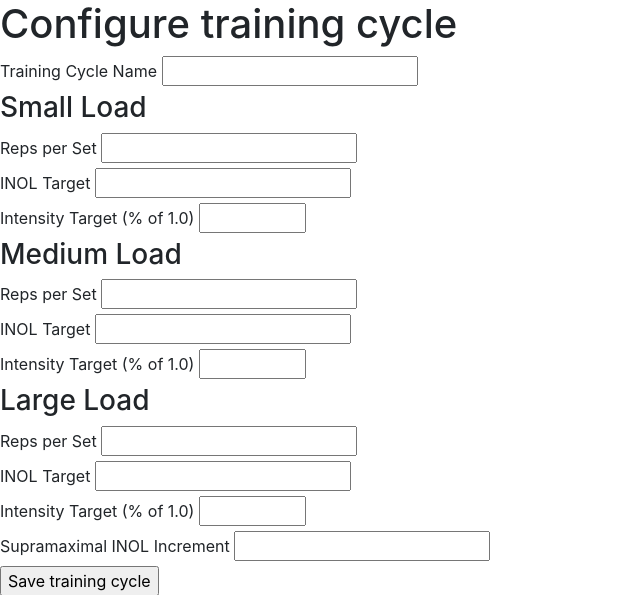
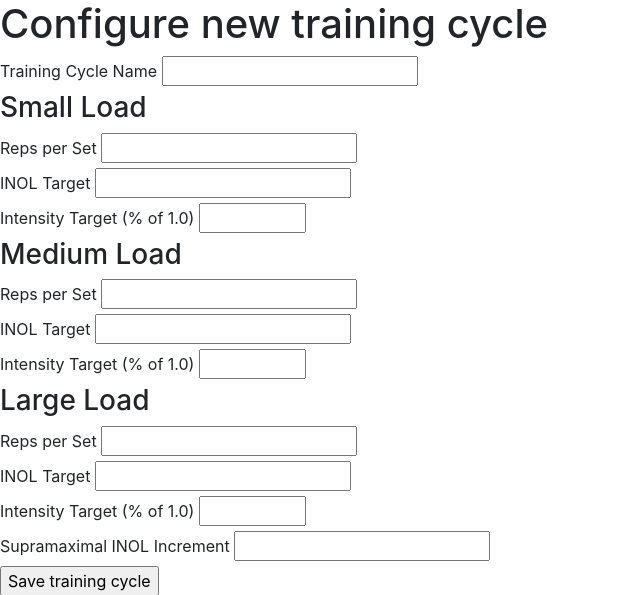
Before and after one commit to Performance-Analytics/pa-toolkit, a Django app: page /pstd/training-cycles/new/ in a window 1280 px wide. Shown: the part 24-619 px from the top of the page, without its empty margins (0-640 px from the left). Run offline with Django 3.2, Linux system fonts and the light colour scheme; the visitor is signed in with stand-in values (Sample User, id 1); some libraries are stand-ins or nearby versions.

Commit message:
Make word 'new' display in correct contexts

```diff
--- a/pstd/templates/pstd/edit.html
+++ b/pstd/templates/pstd/edit.html
@@ -2,7 +2,7 @@
 
 {% block content %}
 {% if training_cycle and training_cycle.user == user or not training_cycle %}
-    <h1>Configure {% if training_cycle %}new{% endif %} training cycle</h1>
+    <h1>Configure {% if not training_cycle %}new{% endif %} training cycle</h1>
 
     <form action="
     {% if training_cycle %}
```
